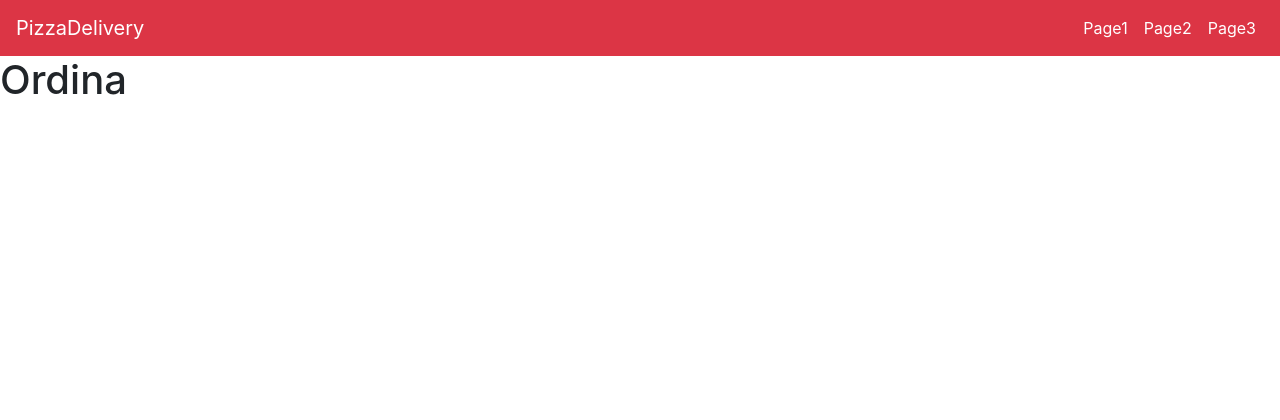
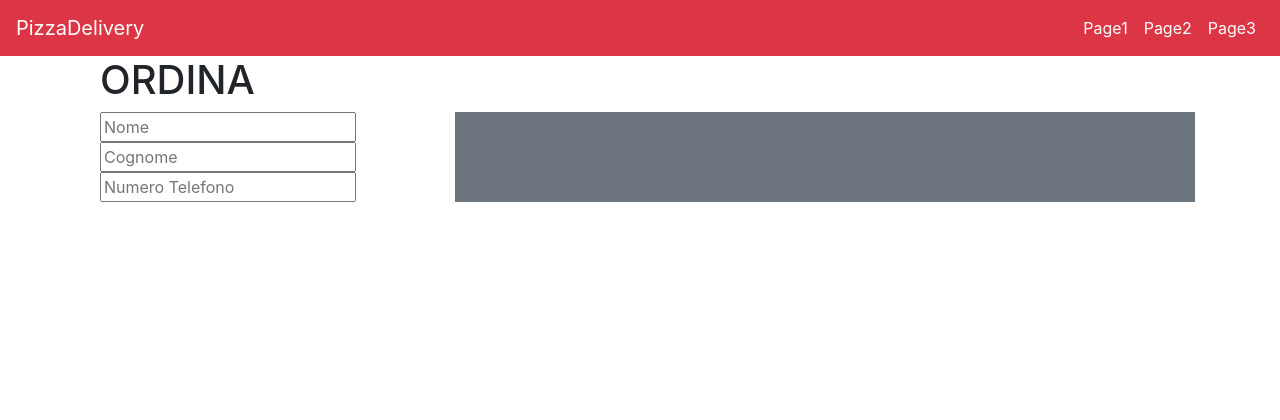
Before and after one commit to JariNaeser/PizzaDelivery, a PHP site: the page made by src/MVC/application/views/pages/ordina.php in a window 1280 px wide. Shown: the top 420 px of the page. Run offline with PHP 8.4, Linux system fonts and the light colour scheme; the template is opened without the code that fills it, so the values that code supplies are empty; some libraries are stand-ins or nearby versions.

Commit message:
Update ordina.php

```diff
--- a/src/MVC/application/views/pages/ordina.php
+++ b/src/MVC/application/views/pages/ordina.php
@@ -1 +1,15 @@
-<h1>Ordina</h1>
+<div class="container">
+    <div class="col-md-12">
+        <h1>ORDINA</h1>
+        <div class="row">
+            <div class="col-md-4 align-self-start">
+                <input type="text" placeholder="Nome" name="nome" required>
+                <input type="text" placeholder="Cognome" name="cognome" required>
+                <input type="number" placeholder="Numero Telefono" name="numeroTelefono" required>
+            </div>
+            <div class="col-md-8 bg-secondary">
+                <!-- Google maps map selector -->
+            </div>
+        </div>
+    </div>
+</div>
```
